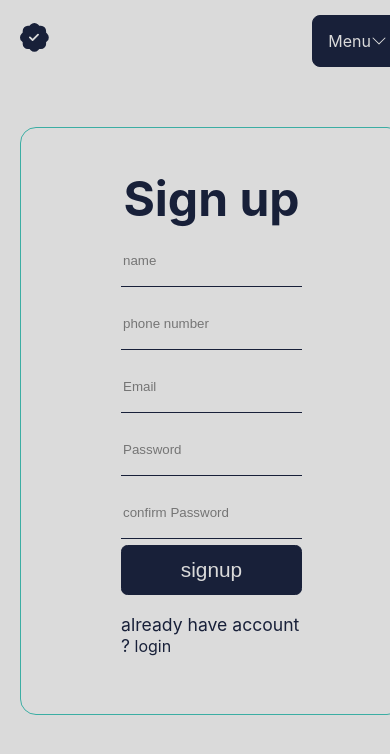
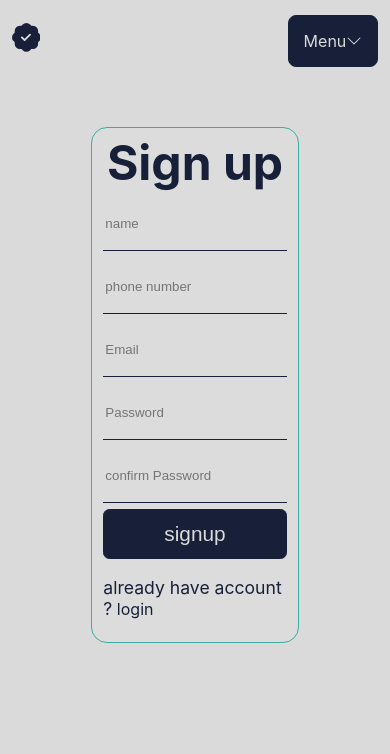
Before and after one commit to Wiliyy/todo, a React (Vite) app: page /register in a window 390 px wide. Shown: the top 754 px of the page. Built offline with nearby package versions, Linux system fonts and the light colour scheme.

Commit message:
Update App.css padding and size specifications for improved responsiveness

```diff
--- a/src/App.css
+++ b/src/App.css
@@ -33,7 +33,7 @@ html ,body {
 }
 
 .app {
-  padding: 5px 80px 0 80px;
+  padding: 5px 3% 0 3%;
   display: grid;
   grid-template-rows: .03fr 1fr;
   font-size: 1.4rem;
@@ -51,10 +51,6 @@ a{
 @media screen and (max-width: 768px){
   #root {
     width: 100%;
-  }
-  .app{
-    padding: 5px 20px 0 20px !important;
-    font-size: 1rem !important;
   }
 }
 
@@ -201,14 +197,9 @@ nav:hover{
     display: flex;
     flex-direction: column;
     justify-content: space-evenly;
-    padding: 40px 100px;
+    padding: 1% 3%;
     border-radius: 1rem;
     height: 60vh;
-     filter:blur(.4px);
-    -o-filter:blur(.4px);
-    -ms-filter:blur(.4px);
-    -moz-filter:blur(.4px);
-    -webkit-filter:blur(.4px);
 }
 
 .form_inputs{
@@ -268,7 +259,7 @@ nav:hover{
   width: 100%;
   display: grid;
   grid-template-columns: 1fr auto auto;
-  gap: 10px;
+  gap: 2%;
   position: relative;
 }
 
@@ -311,16 +302,17 @@ nav:hover{
 .Task__input input{
   background-color: var(--background-color-5);
   color:var(--secondary-color-4);
-  /* width:clamp(85% , 90% , 95%); */
+  width:auto;
   height: 50px;
   border-radius:10px;
   font-size: 18px;
-  padding: 0 0 0 20px;
+  padding: 0 0 0 3%;
   box-shadow: -1px -0px 10px 0px var(--input-shadow);
 }
 .todo-button{
+  width: 50px;
+  height: 50px;
   background-color: var(--background-color);
-  width: 50px;
   border-radius:50px;
   font-size: 35px;
   color: var(--secondary-color-4);
@@ -465,13 +457,7 @@ nav:hover{
 }
 
 
-@media (max-width: 768px)
-{
 
-.TodoApp__input{
-  margin: 10px;
-}
-}
 @keyframes button_hover {
 
     to{
```
